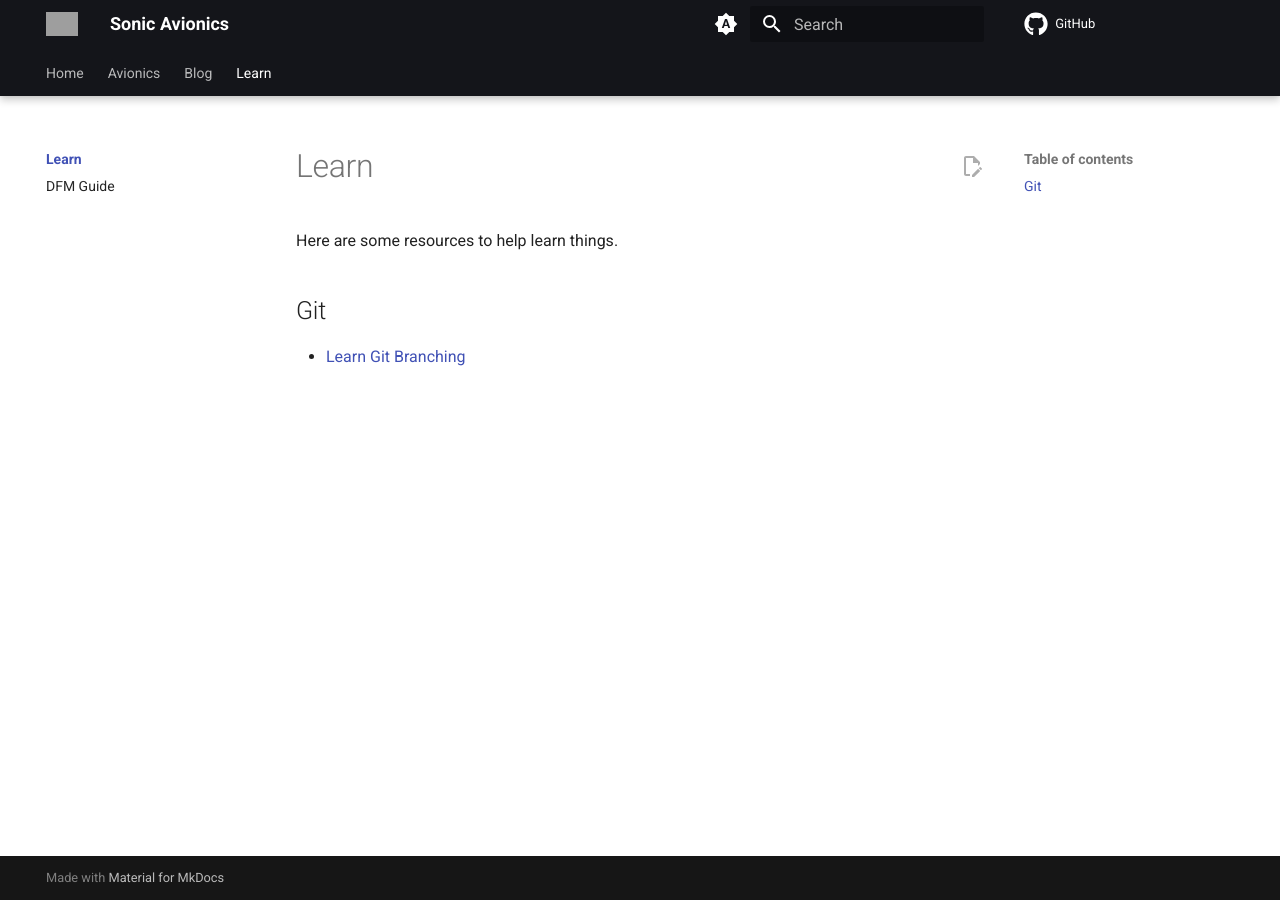
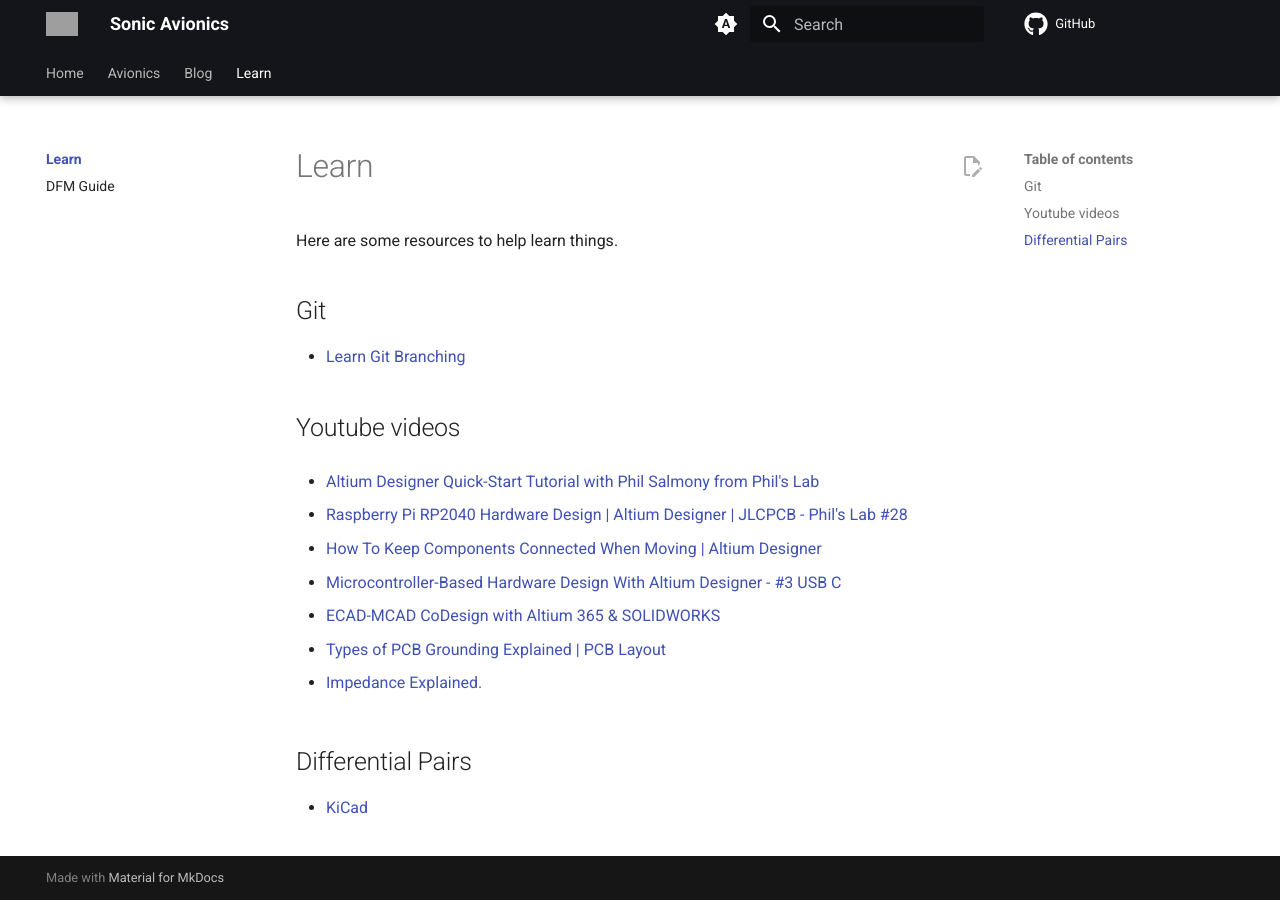
Before and after one commit to sonicavionics/sonicavionics.com, an MkDocs documentation site: the page built from docs/learn/index.md, in a window 1280 px wide. Built offline with MkDocs 1.6.1 and Material for MkDocs 9.7.7, drawn with Linux system fonts in a browser that asks for light colours; comment, search, counter and statistics services are not loaded; grey boxes are pictures that could not be loaded.

Commit message:
add video resources to learning documentation

```diff
--- a/docs/learn/index.md
+++ b/docs/learn/index.md
@@ -5,3 +5,24 @@
 ## Git
 
 - [Learn Git Branching](https://learngitbranching.js.org/)
+
+## Youtube videos
+
+- [Altium Designer Quick-Start Tutorial with Phil Salmony from Phil's Lab](https://www.youtube.com/watch?v=YTGzncKU5RY)
+
+- [Raspberry Pi RP2040 Hardware Design | Altium Designer | JLCPCB - Phil's Lab #28](https://www.youtube.com/watch?v=X00Cm5LMNQk)
+
+- [How To Keep Components Connected When Moving | Altium Designer](https://www.youtube.com/watch?v=wfML_NWr2sI)
+
+- [Microcontroller-Based Hardware Design With Altium Designer - #3 USB C](https://www.youtube.com/watch?v=t67KcQHhIC4&list=PL3aaAq2OJU5EsYtNwTPHNO3RHNJN34FbO&index=16)
+
+- [ECAD-MCAD CoDesign with Altium 365 & SOLIDWORKS](https://www.youtube.com/watch?v=ciPQ3UqYVuc)
+
+- [Types of PCB Grounding Explained | PCB Layout](https://www.youtube.com/watch?v=19WnYPhNOH0)
+
+- [Impedance Explained.](https://www.youtube.com/watch?v=3QtpaICzSNc)
+
+
+## Differential Pairs
+
+- [KiCad](https://www.digikey.ca/en/maker/projects/how-to-route-differential-pairs-in-kicad-for-usb/45b99011f5d34879ae1831dce1f13e93)
```
Also changed, not shown: docs/avionics/index.md (+0 -18 lines).
